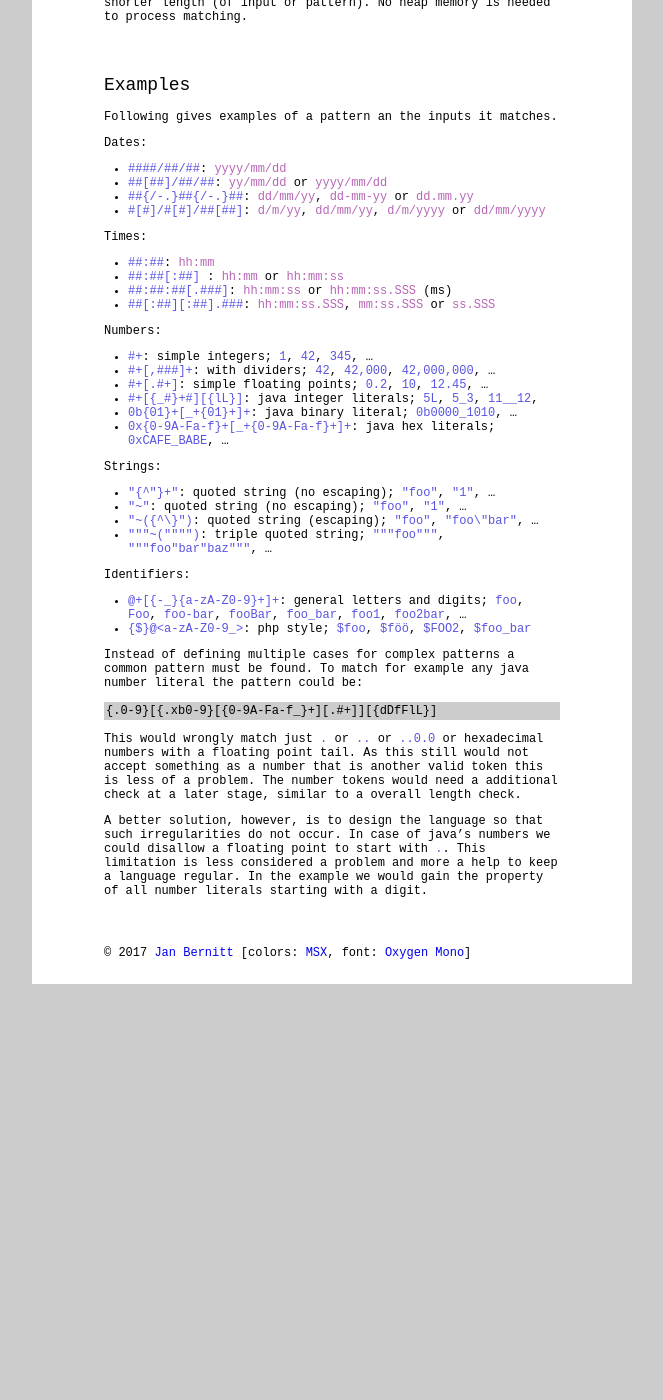
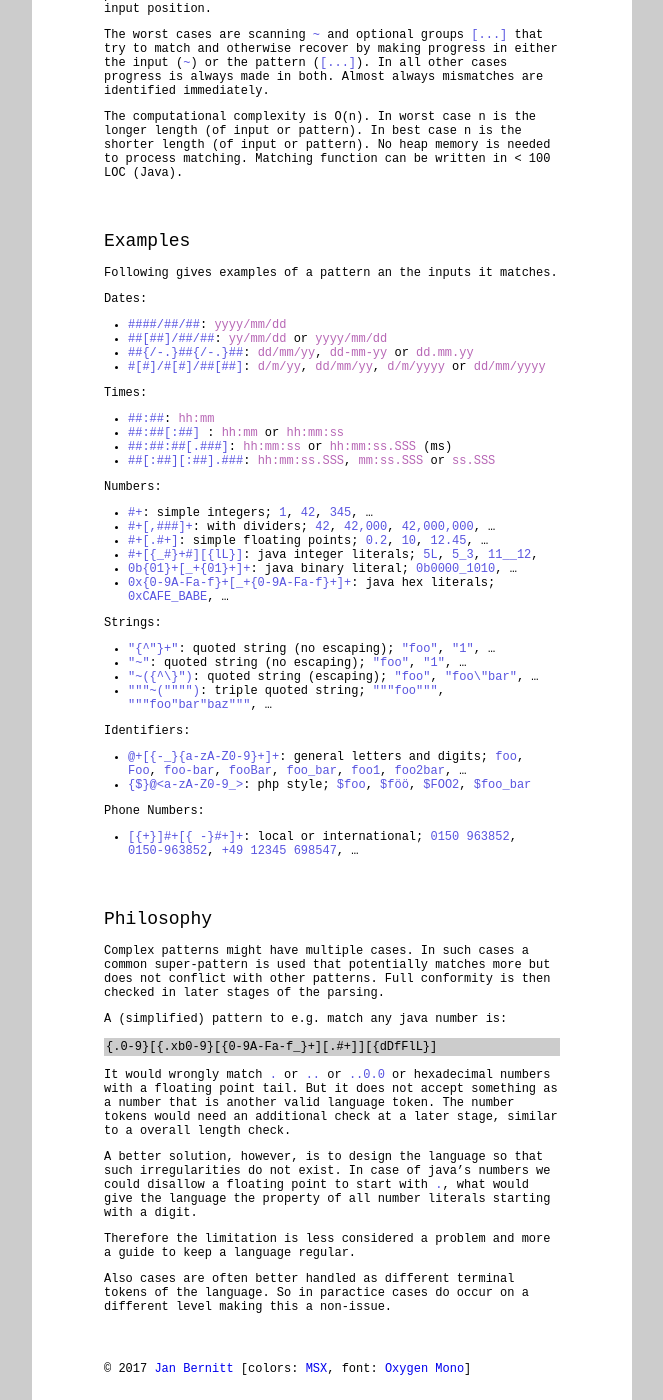
Before and after one commit to jbee/jbee.github.io, a Jekyll site: the page built from hiperx.md, in a window 1280 px wide and 1400 px high, scrolled down 1667 px. Shown: the whole window, without its empty margins (308-971 px from the left). Built offline with Jekyll 4.4.1, drawn with Linux system fonts in a browser that asks for light colours; some web fonts are replaced; before the commit the page ends 2651 px from its top, so only the background shows below that; some of the changed text lies outside the part shown.

Commit message:
better structure

````diff
--- a/hiperx.md
+++ b/hiperx.md
@@ -83,10 +83,17 @@ Scanning:
 Any other byte is matched literally. Sets can be used
 to match any of the rule symbols literally, like `{~}`.
 
-UTF-8 can be matched literally but not in a set.
-Such a support would be possible but is not added to
-keep the matcher unaware of encoding as this is almost
-never needed in actual languages.
+
+## Encoding
+
+In general the parsing is not (and should not be) aware
+of encoding. This plays well with some encodings, like
+UTF-8, and badly with others.
+
+UTF-8 literals can be matched by defining the pattern
+in UTF-8 as well. Sets can only allow `<...>` or
+disallow `{...}` any non ASCII byte what includes or
+excludes any non ASCII UTF-8 symbol.
 
 
 ## Principles and Properties
@@ -112,6 +119,7 @@ The computational complexity is O(n).
 In worst case n is the longer length (of input or pattern).
 In best case n is the shorter length (of input or pattern).
 No heap memory is needed to process matching.
+Matching function can be written in < 100 LOC (Java).
 
 
 ## Examples
@@ -153,25 +161,40 @@ Identifiers:
 * `@+[{-_}{a-zA-Z0-9}+]+`: general letters and digits; `foo`, `Foo`, `foo-bar`, `fooBar`, `foo_bar`, `foo1`, `foo2bar`, ...
 * `{$}@<a-zA-Z0-9_>`: php style; `$foo`, `$föö`, `$FOO2`, `$foo_bar`
 
-Instead of defining multiple cases for complex patterns
-a common pattern must be found.
-To match for example any java number literal the pattern could be:
+Phone Numbers:
+
+* `[{+}]#+[{ -}#+]+`: local or international; `0150 963852`, `0150-963852`, `+49 12345 698547`, ...
+
+
+## Philosophy
+
+Complex patterns might have multiple cases.
+In such cases a common super-pattern is used that
+potentially matches more but does not conflict with
+other patterns. Full conformity is then checked in
+later stages of the parsing.
+
+A (simplified) pattern to e.g. match any java number is:
 
 ```
 {.0-9}[{.xb0-9}[{0-9A-Fa-f_}+][.#+]][{dDfFlL}]
 ```
-This would wrongly match just `.` or `..` or `..0.0` or
+It would wrongly match `.` or `..` or `..0.0` or
 hexadecimal numbers with a floating point tail.
-As this still would not accept something as a number
-that is another valid token this is less of a problem.
-The number tokens would need a additional check at a
+But it does not accept something as a number that is
+another valid language token.
+The number tokens would need an additional check at a
 later stage, similar to a overall length check.
 
 A better solution, however, is to design the language
-so that such irregularities do not occur. In case of
+so that such irregularities do not exist. In case of
 java's numbers we could disallow a floating point to
-start with `.`.
-This limitation is less considered a problem and more a
-help to keep a language regular.
-In the example we would gain the property of all number
-literals starting with a digit.
+start with `.`, what would give the language the
+property of all number literals starting with a digit.
+
+Therefore the limitation is less considered a problem
+and more a guide to keep a language regular.
+
+Also cases are often better handled as different
+terminal tokens of the language. So in paractice cases
+do occur on a different level making this a non-issue.
````
